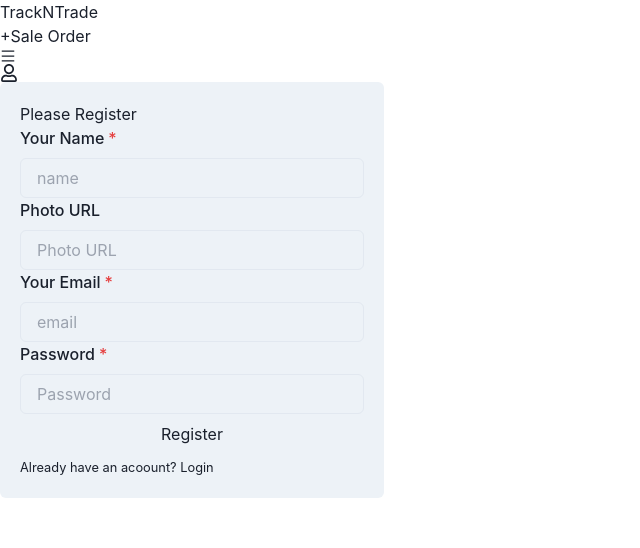
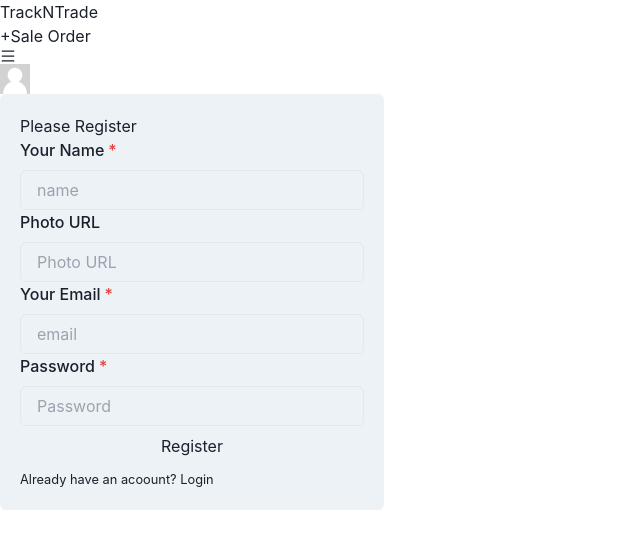
Before and after one commit to Rahim00001/TrackNTrade, a React (Vite) app: page /register in a window 1280 px wide. Shown: the top 548 px of the page, without its empty margins (0-640 px from the left). Built offline with nearby package versions, Linux system fonts and the light colour scheme; no server answers.

Commit message:
navigated after login and user img displayed

```diff
--- a/src/Components/Navbar/MenuDropdown.jsx
+++ b/src/Components/Navbar/MenuDropdown.jsx
@@ -1,13 +1,14 @@
 import { AiOutlineMenu } from 'react-icons/ai'
 import { useContext, useState } from 'react'
-import { Link } from 'react-router-dom'
-import { FaRegUser } from "react-icons/fa";
+import { Link, useNavigate } from 'react-router-dom'
+import avatarImg from '../../assets/placeholder.jpg'
 import { AuthContext } from '../../providers/AuthProvider';
 import Swal from 'sweetalert2';
 
 const MenuDropdown = () => {
     const [isOpen, setIsOpen] = useState(false)
-    const { user, logOut } = useContext(AuthContext)
+    const { user, logOut } = useContext(AuthContext);
+    const navigate = useNavigate()
     const handleLogOut = () => {
         logOut()
             .then(() => {
@@ -22,12 +23,13 @@
             .catch(error => {
                 console.log(error);
             })
+        navigate('/')
     }
 
     return (
         <div className='relative'>
             <div className='flex flex-row items-center gap-3'>
-                {/* Become A Host btn */}
+                {/* +Sale btn */}
                 <div className='hidden md:block'>
                     <button className='disabled:cursor-not-allowed cursor-pointer hover:bg-neutral-100 py-3 px-4 text-sm font-semibold rounded-full  transition'>
                         +Sale Order
@@ -41,7 +43,14 @@
                     <AiOutlineMenu />
                     <div className='hidden md:block'>
                         {/* Avatar */}
-                        <FaRegUser size={18} />
+                        <img
+                            className='rounded-full'
+                            referrerPolicy='no-referrer'
+                            src={user && user.photoURL ? user.photoURL : avatarImg}
+                            alt='profile'
+                            height='30'
+                            width='30'
+                        />
                     </div>
                 </div>
             </div>
--- a/src/Pages/Login/Login.jsx
+++ b/src/Pages/Login/Login.jsx
@@ -8,11 +8,12 @@
 import { useContext } from "react";
 import { AuthContext } from '../../providers/AuthProvider';
 import { useForm } from "react-hook-form";
-import { Link } from 'react-router-dom';
+import { Link, useNavigate } from 'react-router-dom';
 import Swal from 'sweetalert2';
 const Login = () => {
     const { register, handleSubmit, reset, formState: { errors } } = useForm();
     const { logIn } = useContext(AuthContext);
+    const navigate = useNavigate();
 
     const onSubmit = data => {
         logIn(data.email, data.password)
@@ -27,6 +28,7 @@
                     showConfirmButton: false,
                     timer: 1500
                 });
+                navigate('/')
             })
     };
     return (
--- a/src/Pages/Register/Register.jsx
+++ b/src/Pages/Register/Register.jsx
@@ -1,26 +1,32 @@
 import { Card, CardBody, FormControl, FormLabel, Input } from "@chakra-ui/react";
 import { useContext } from "react";
 import { useForm } from "react-hook-form";
-import { Link } from "react-router-dom";
+import { Link, useNavigate } from "react-router-dom";
 import { AuthContext } from "../../providers/AuthProvider";
 import Swal from "sweetalert2";
 
 const Register = () => {
     const { register, handleSubmit, reset, formState: { errors } } = useForm();
-    const { createUser } = useContext(AuthContext);
+    const { createUser, updateUserProfile } = useContext(AuthContext);
+    const navigate = useNavigate();
     const onSubmit = data => {
+        console.log(data)
         createUser(data.email, data.password)
             .then(result => {
                 const loggedUser = result.user;
                 console.log(loggedUser);
-                reset()
-                Swal.fire({
-                    position: "top-end",
-                    icon: "success",
-                    title: "Registerd Successfully",
-                    showConfirmButton: false,
-                    timer: 1500
-                });
+                updateUserProfile(data.name, data.photoURL)
+                    .then(() => {
+                        console.log('user profile updated');
+                        reset();
+                        Swal.fire({
+                            title: "Success",
+                            text: "User Created Successfully",
+                            icon: "success"
+                        });
+                        navigate('/')
+                    })
+                    .catch(error => console.log(error))
             })
     };
     return (
--- a/src/providers/AuthProvider.jsx
+++ b/src/providers/AuthProvider.jsx
@@ -1,6 +1,6 @@
 /* eslint-disable react/prop-types */
 import { createContext, useEffect, useState } from "react";
-import { createUserWithEmailAndPassword, getAuth, onAuthStateChanged, signInWithEmailAndPassword, signOut } from "firebase/auth";
+import { createUserWithEmailAndPassword, getAuth, onAuthStateChanged, signInWithEmailAndPassword, signOut, updateProfile } from "firebase/auth";
 import { app } from "../firebase/firebase.config";
 
 export const AuthContext = createContext(null);
@@ -25,6 +25,12 @@
         return signOut(auth);
     }
 
+    const updateUserProfile = (name, photo) => {
+        return updateProfile(auth.currentUser, {
+            displayName: name, photoURL: photo
+        })
+    }
+
 
     useEffect(() => {
         const unsubscribe = onAuthStateChanged(auth, currentUser => {
@@ -45,6 +51,7 @@
         createUser,
         logIn,
         logOut,
+        updateUserProfile,
 
     }
 
```
Also changed, not shown: src/assets/placeholder.jpg (added).
